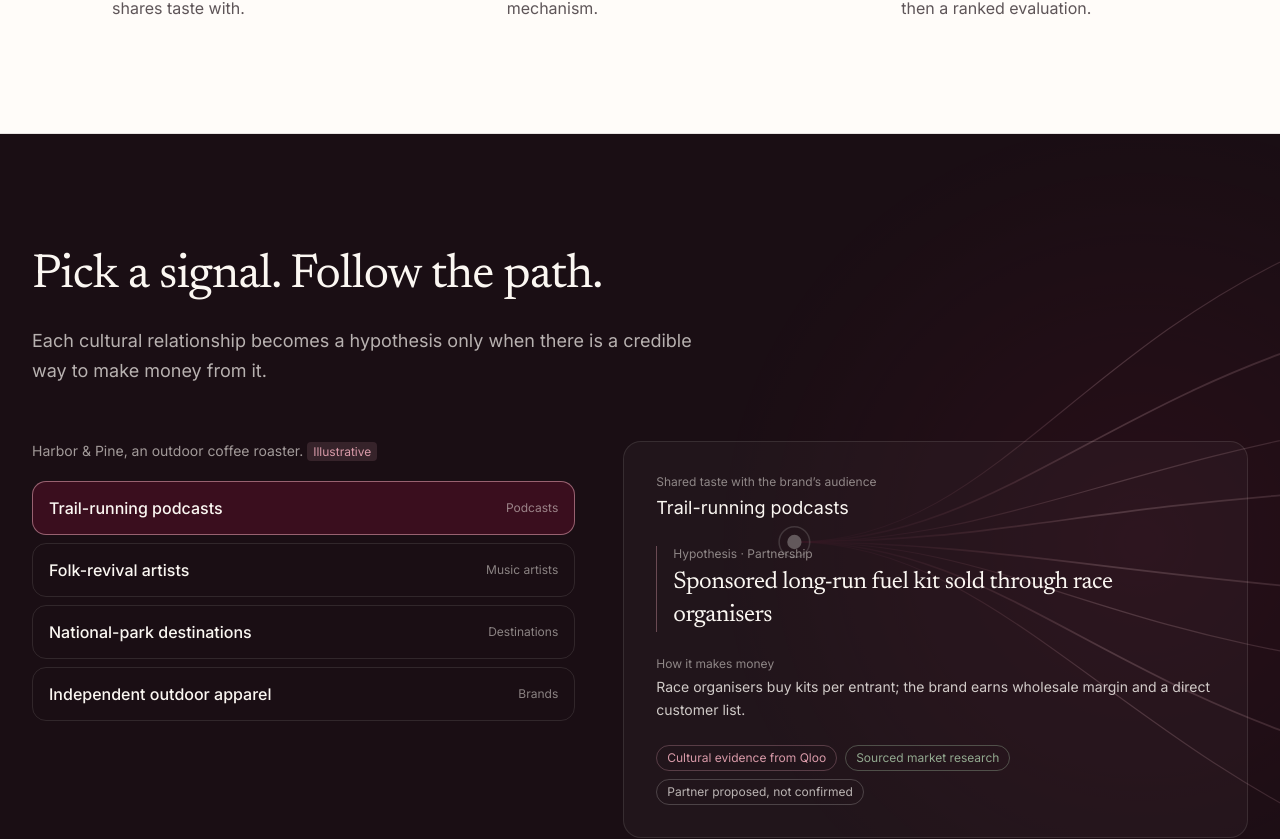
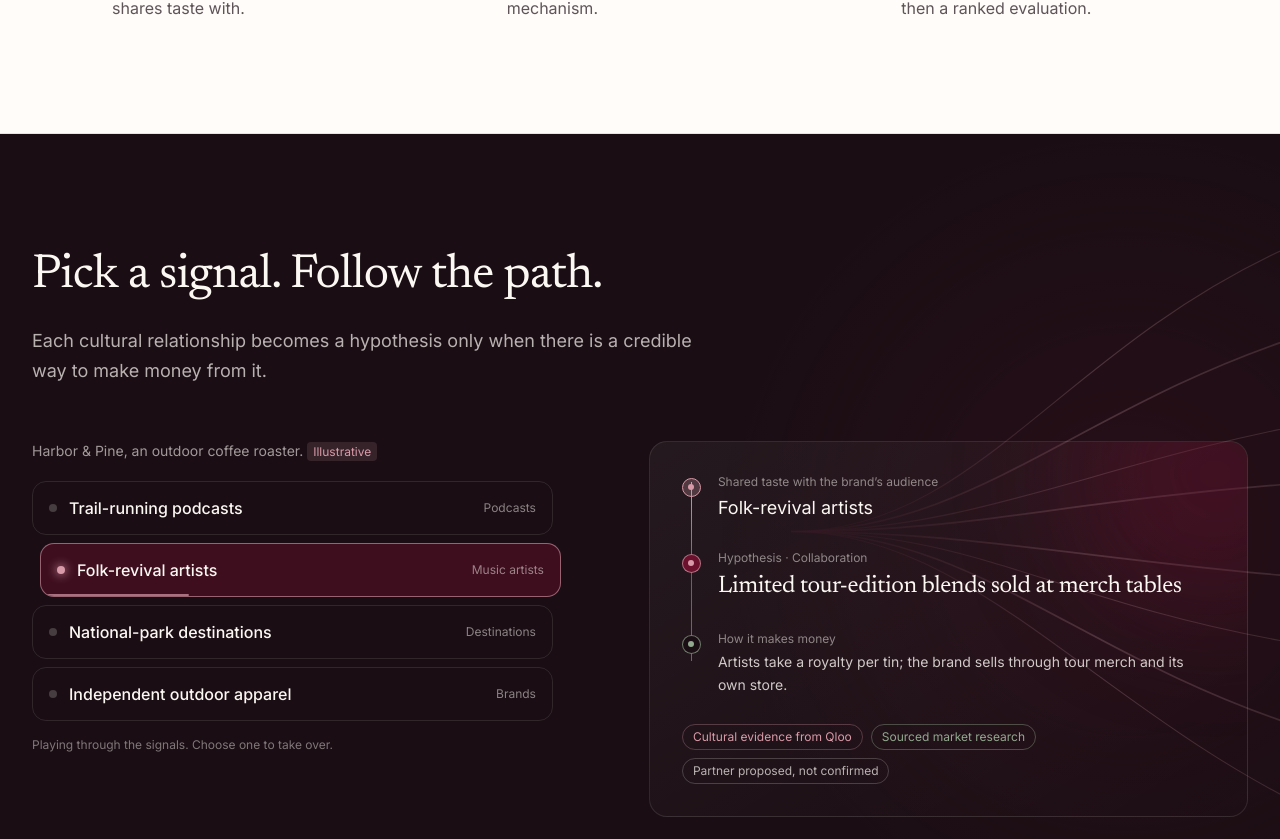
Before and after one commit to ryl1k/Outbranch, a Next.js app: page / in a window 1280 px wide. Shown: the part 2232-3071 px from the top of the page. Built offline with nearby package versions, Linux system fonts and the light colour scheme.

Commit message:
feat(marketing): animate the signal preview with autoplay and a connector path

```diff
--- a/src/app/globals.css
+++ b/src/app/globals.css
@@ -311,3 +311,12 @@
   from { stroke-dashoffset: 100; }
   to { stroke-dashoffset: 0; }
 }
+
+@keyframes grow-x {
+  from { transform: scaleX(0); }
+  to { transform: scaleX(1); }
+}
+@keyframes grow-y {
+  from { transform: scaleY(0); }
+  to { transform: scaleY(1); }
+}
--- a/src/components/brand/branch-lines.tsx
+++ b/src/components/brand/branch-lines.tsx
@@ -9,7 +9,16 @@ function curve(y: number, spread: number) {
   return `M${x} ${oy} C ${x + 260} ${oy}, ${x + 320 + spread} ${y}, 1000 ${y}`
 }
 
-export function BranchLines({ className, animated = true }: { className?: string; animated?: boolean }) {
+export function BranchLines({
+  className,
+  animated = true,
+  showOrigin = true,
+}: {
+  className?: string
+  animated?: boolean
+  /** Background uses hide the origin ring so it never lands on content. */
+  showOrigin?: boolean
+}) {
   return (
     <svg
       viewBox="0 0 1000 800"
@@ -45,8 +54,12 @@ export function BranchLines({ className, animated = true }: { className?: string
           className={animated ? "animate-draw-path" : undefined}
         />
       ))}
-      <circle cx={ORIGIN.x} cy={ORIGIN.y} r="7" fill="#F8F3EE" />
-      <circle cx={ORIGIN.x} cy={ORIGIN.y} r="15" stroke="#F8F3EE" strokeOpacity="0.5" strokeWidth="1.5" />
+      {showOrigin && (
+        <>
+          <circle cx={ORIGIN.x} cy={ORIGIN.y} r="7" fill="#F8F3EE" />
+          <circle cx={ORIGIN.x} cy={ORIGIN.y} r="15" stroke="#F8F3EE" strokeOpacity="0.5" strokeWidth="1.5" />
+        </>
+      )}
     </svg>
   )
 }
--- a/src/components/marketing/in-view-branches.tsx
+++ b/src/components/marketing/in-view-branches.tsx
@@ -9,7 +9,7 @@ export function InViewBranches({ className }: { className?: string }) {
   const { ref, inView } = useInView<HTMLDivElement>({ threshold: 0.15 })
   return (
     <div ref={ref} className={cn("pointer-events-none", className)} aria-hidden>
-      {inView && <BranchLines className="h-full w-full" />}
+      {inView && <BranchLines className="h-full w-full" showOrigin={false} />}
     </div>
   )
 }
--- a/src/components/marketing/signal-preview.tsx
+++ b/src/components/marketing/signal-preview.tsx
@@ -1,7 +1,8 @@
 "use client"
 
-import { useState } from "react"
+import { useEffect, useLayoutEffect, useRef, useState } from "react"
 import { cn } from "@/lib/utils"
+import { useInView, useReducedMotion } from "./motion"
 
 /**
  * Landing-page preview. A fictional brand with invented example signals — it
@@ -42,54 +43,186 @@ const SIGNALS = [
   },
 ] as const
 
+/** How long each signal stays selected while the preview plays on its own. */
+const CYCLE_MS = 5200
+
+type Geo = { w: number; h: number; d: string } | null
+
 export function SignalPreview() {
-  const [active, setActive] = useState<string>(SIGNALS[0].key)
-  const current = SIGNALS.find((s) => s.key === active)!
+  const [index, setIndex] = useState(0)
+  const [userTook, setUserTook] = useState(false)
+  const [hovering, setHovering] = useState(false)
+  const reduced = useReducedMotion()
+  const { ref: rootRef, inView } = useInView<HTMLDivElement>({ threshold: 0.3 })
+  const items = useRef<(HTMLButtonElement | null)[]>([])
+  const firstNode = useRef<HTMLSpanElement | null>(null)
+  const [geo, setGeo] = useState<Geo>(null)
+  const current = SIGNALS[index]
+  const autoplay = inView && !userTook && !hovering && !reduced
+
+  // Advance through the signals until the visitor takes over.
+  useEffect(() => {
+    if (!autoplay) return
+    const t = setTimeout(() => setIndex((i) => (i + 1) % SIGNALS.length), CYCLE_MS)
+    return () => clearTimeout(t)
+  }, [autoplay, index])
+
+  // Connector from the selected signal to the first node in the panel.
+  useLayoutEffect(() => {
+    const root = rootRef.current
+    if (!root) return
+    const measure = () => {
+      const item = items.current[index]
+      const node = firstNode.current
+      if (!item || !node) return
+      const box = root.getBoundingClientRect()
+      const a = item.getBoundingClientRect()
+      const b = node.getBoundingClientRect()
+      const x0 = a.right - box.left
+      const y0 = a.top + a.height / 2 - box.top
+      const x1 = b.left + b.width / 2 - box.left
+      const y1 = b.top + b.height / 2 - box.top
+      // Only draw when the panel sits beside the list (wide layouts).
+      if (x1 - x0 < 40) return setGeo(null)
+      const mid = (x1 - x0) * 0.5
+      setGeo({ w: box.width, h: box.height, d: `M ${x0} ${y0} C ${x0 + mid} ${y0}, ${x1 - mid} ${y1}, ${x1} ${y1}` })
+    }
+    measure()
+    const ro = new ResizeObserver(measure)
+    ro.observe(root)
+    return () => ro.disconnect()
+  }, [index, rootRef])
+
+  const select = (i: number) => {
+    setUserTook(true)
+    setIndex(i)
+  }
+
+  const steps = [
+    { label: "Shared taste with the brand’s audience", value: current.signal, tone: "text-lg text-ivory" },
+    { label: `Hypothesis · ${current.category}`, value: current.opportunity, tone: "font-editorial text-2xl leading-snug text-ivory" },
+    { label: "How it makes money", value: current.mechanism, tone: "text-sm leading-relaxed text-ivory/80" },
+  ]
 
   return (
-    <div className="grid gap-8 lg:grid-cols-[1fr_1.15fr] lg:gap-12">
+    <div
+      ref={rootRef}
+      className="relative grid gap-8 lg:grid-cols-[1fr_1.15fr] lg:gap-24"
+      onMouseEnter={() => setHovering(true)}
+      onMouseLeave={() => setHovering(false)}
+      onFocusCapture={() => setHovering(true)}
+      onBlurCapture={() => setHovering(false)}
+    >
+      {geo && (
+        <svg className="pointer-events-none absolute inset-0 hidden overflow-visible lg:block" width={geo.w} height={geo.h} aria-hidden>
+          <defs>
+            <linearGradient id="sp-link" x1="0" x2="1">
+              <stop offset="0" stopColor="#D89AA8" stopOpacity="0.4" />
+              <stop offset="1" stopColor="#FFF4F6" />
+            </linearGradient>
+            <filter id="sp-glow" x="-20%" y="-50%" width="140%" height="200%">
+              <feGaussianBlur stdDeviation="5" />
+            </filter>
+          </defs>
+          {/* Keyed by the selection so the branch re-grows each time. */}
+          <g key={current.key}>
+            <path d={geo.d} fill="none" stroke="#D89AA8" strokeWidth="10" strokeOpacity="0.35" filter="url(#sp-glow)" className="animate-rise" />
+            <path
+              d={geo.d}
+              fill="none"
+              stroke="url(#sp-link)"
+              strokeWidth="2.5"
+              strokeLinecap="round"
+              pathLength={1}
+              strokeDasharray="1"
+              className={reduced ? undefined : "animate-draw-path"}
+              style={{ "--path-length": 1, animationDuration: "700ms" } as React.CSSProperties}
+            />
+          </g>
+        </svg>
+      )}
+
       <div>
         <p className="text-sm text-ivory/60">
-          Harbor &amp; Pine, an outdoor coffee roaster. <span className="rounded bg-rose/15 px-1.5 py-0.5 text-xs text-rose">Illustrative</span>
+          Harbor &amp; Pine, an outdoor coffee roaster.{" "}
+          <span className="rounded bg-rose/15 px-1.5 py-0.5 text-xs text-rose">Illustrative</span>
         </p>
         <div className="mt-5 flex flex-col gap-2" role="tablist" aria-label="Cultural signals" aria-orientation="vertical">
-          {SIGNALS.map((s) => (
+          {SIGNALS.map((s, i) => {
+            const on = i === index
+            return (
               <button
                 key={s.key}
+                ref={(el) => {
+                  items.current[i] = el
+                }}
                 id={`signal-tab-${s.key}`}
                 aria-controls="signal-panel"
                 type="button"
                 role="tab"
-                aria-selected={active === s.key}
-                onClick={() => setActive(s.key)}
+                aria-selected={on}
+                onClick={() => select(i)}
                 className={cn(
-                  "flex w-full items-center justify-between gap-4 rounded-xl border px-4 py-3.5 text-left transition-colors",
-                  active === s.key ? "border-rose/60 bg-burgundy/40" : "border-ivory/10 hover:border-ivory/25",
+                  "relative flex w-full items-center justify-between gap-4 overflow-hidden rounded-xl border px-4 py-3.5 text-left transition-all duration-300",
+                  on ? "border-rose/60 bg-burgundy/45 lg:translate-x-2" : "border-ivory/10 hover:border-ivory/25 hover:bg-ivory/[0.03]",
                 )}
               >
-                <span className="font-medium text-ivory">{s.signal}</span>
+                <span className="flex items-center gap-3 font-medium text-ivory">
+                  <span className={cn("size-2 rounded-full transition-colors", on ? "bg-rose shadow-[0_0_10px_2px_rgb(216_154_168/0.6)]" : "bg-ivory/20")} />
+                  {s.signal}
+                </span>
                 <span className="text-xs text-ivory/50">{s.domain}</span>
+                {/* Time until the preview moves on by itself. */}
+                {on && autoplay && (
+                  <span
+                    key={`${s.key}-${index}`}
+                    aria-hidden
+                    className="absolute bottom-0 left-0 h-0.5 w-full origin-left bg-rose/70 animate-[grow-x_linear_forwards]"
+                    style={{ animationDuration: `${CYCLE_MS}ms` }}
+                  />
+                )}
               </button>
-          ))}
+            )
+          })}
         </div>
+        <p className="mt-4 text-xs text-ivory/45">{userTook ? "Choose any signal to follow its path." : "Playing through the signals. Choose one to take over."}</p>
       </div>
 
-      <div role="tabpanel" id="signal-panel" aria-labelledby={`signal-tab-${current.key}`} className="relative overflow-hidden rounded-2xl border border-ivory/10 bg-ivory/[0.03] p-6 sm:p-8">
-        <dl className="relative space-y-6">
-          <div>
-            <dt className="text-xs text-ivory/50">Shared taste with the brand’s audience</dt>
-            <dd className="mt-1 text-lg text-ivory">{current.signal}</dd>
-          </div>
-          <div className="border-l border-rose/40 pl-4">
-            <dt className="text-xs text-ivory/50">Hypothesis · {current.category}</dt>
-            <dd className="mt-1 font-editorial text-2xl leading-snug text-ivory">{current.opportunity}</dd>
-          </div>
-          <div>
-            <dt className="text-xs text-ivory/50">How it makes money</dt>
-            <dd className="mt-1 text-sm leading-relaxed text-ivory/80">{current.mechanism}</dd>
-          </div>
-        </dl>
-        <p className="relative mt-6 flex flex-wrap gap-2 text-xs">
+      <div
+        role="tabpanel"
+        id="signal-panel"
+        aria-labelledby={`signal-tab-${current.key}`}
+        aria-live="polite"
+        className="relative overflow-hidden rounded-2xl border border-ivory/10 bg-gradient-to-br from-ivory/[0.05] to-transparent p-6 sm:p-8"
+      >
+        <div className="pointer-events-none absolute -top-24 -right-24 size-64 rounded-full bg-burgundy/40 blur-3xl" aria-hidden />
+        <ol key={current.key} className="relative space-y-7 pl-9">
+          {/* The path inside the panel: signal → hypothesis → revenue. */}
+          <span
+            aria-hidden
+            className={cn(
+              "absolute top-2 bottom-2 left-[9px] w-px origin-top bg-gradient-to-b from-rose via-rose/50 to-sage/60",
+              !reduced && "animate-[grow-y_900ms_cubic-bezier(0.22,1,0.36,1)_both]",
+            )}
+          />
+          {steps.map((step, i) => (
+            <li key={step.label} className={cn("relative", !reduced && "animate-rise")} style={{ animationDelay: reduced ? undefined : `${120 + i * 220}ms` }}>
+              <span
+                ref={i === 0 ? firstNode : undefined}
+                aria-hidden
+                className={cn(
+                  "absolute top-1 -left-9 grid size-[19px] place-items-center rounded-full border",
+                  i === 0 ? "border-rose bg-rose/25" : i === 1 ? "border-rose/70 bg-burgundy" : "border-sage/70 bg-aubergine",
+                )}
+              >
+                <span className={cn("size-1.5 rounded-full", i === 2 ? "bg-sage" : "bg-rose")} />
+              </span>
+              <p className="text-xs text-ivory/50">{step.label}</p>
+              <p className={cn("mt-1", step.tone)}>{step.value}</p>
+            </li>
+          ))}
+        </ol>
+        <p className="relative mt-7 flex flex-wrap gap-2 text-xs">
           <span className="rounded-full border border-rose/30 px-2.5 py-1 text-rose">Cultural evidence from Qloo</span>
           <span className="rounded-full border border-sage/40 px-2.5 py-1 text-sage">Sourced market research</span>
           <span className="rounded-full border border-ivory/20 px-2.5 py-1 text-ivory/70">Partner proposed, not confirmed</span>
```
